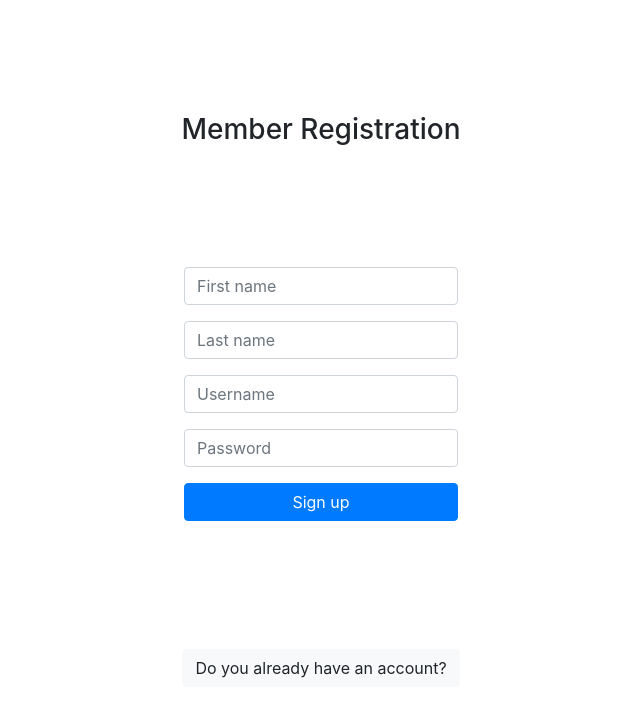
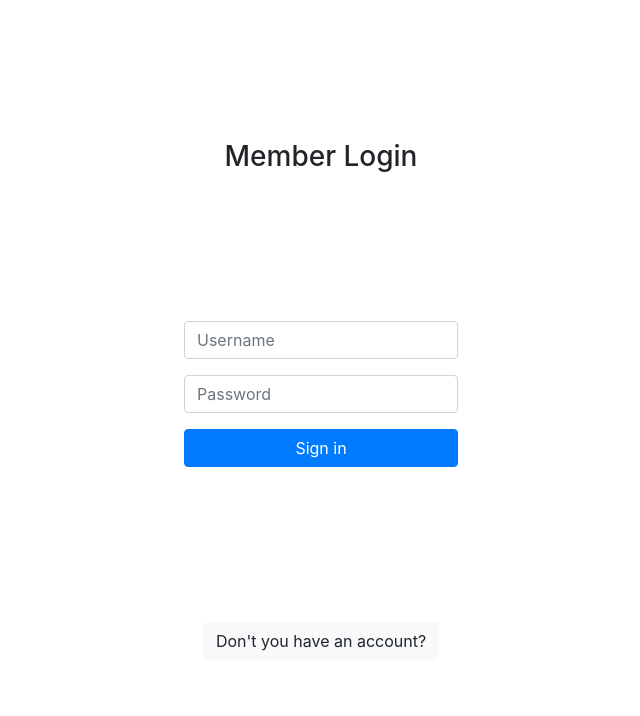
Before and after one commit to LucasOliveraPolytech/chat-app-frontend, a React (Create React App) app: page /auth/signin in a window 1280 px wide. Shown: the top 716 px of the page, without its empty margins (319-959 px from the left). Built offline with nearby package versions, Linux system fonts and the light colour scheme.

Commit message:
Create a the sign in page and a route between it and the sing up page

```diff
--- a/package.json
+++ b/package.json
@@ -10,6 +10,7 @@
     "react": "^16.12.0",
     "react-bootstrap": "^1.0.0-beta.16",
     "react-dom": "^16.12.0",
+    "react-router-dom": "^5.1.2",
     "react-scripts": "3.3.1"
   },
   "scripts": {
--- a/src/App.js
+++ b/src/App.js
@@ -1,11 +1,18 @@
 import React from 'react'
 import './App.css'
-import SingupPage from './Pages/SingupPage.js'
+import SignupPage from './Pages/SignupPage.js'
+import SigninPage from './Pages/SigninPage.js'
 import 'bootstrap/dist/css/bootstrap.min.css'
+import { BrowserRouter as Router, Switch, Route } from 'react-router-dom'
 
 function App () {
   return (
-    <SingupPage />
+    <Router>
+      <Switch>
+        <Route path='/auth/signup' exact component={SignupPage} />
+        <Route path='/auth/signin' exact component={SigninPage} />
+      </Switch>
+    </Router>
   )
 }
 
--- /dev/null
+++ b/src/Pages/SigninPage.js
@@ -0,0 +1,33 @@
+import React from 'react'
+import Container from 'react-bootstrap/Container'
+import Form from 'react-bootstrap/Form'
+import Button from 'react-bootstrap/Button'
+import '../Styles/styles.css'
+
+export default class SigninPage extends React.Component {
+  render () {
+    return (
+      <Container className='centeredContent'>
+        <h3>Member Login</h3>
+        <Form>
+          <Form.Group controlId='singupFormUsername'>
+            <Form.Control placeholder='Username' />
+          </Form.Group>
+
+          <Form.Group controlId='singupFormPassword'>
+            <Form.Control type='password' placeholder='Password' />
+          </Form.Group>
+
+          <Form.Group controlId='signupFormButton'>
+            <Button variant='primary' type='submit' block>
+                    Sign in
+            </Button>
+          </Form.Group>
+        </Form>
+        <Button variant='light' href='/auth/signup'>
+                  Don't you have an account?
+        </Button>
+      </Container>
+    )
+  }
+}
--- a/src/Pages/SingupPage.js
+++ b/src/Pages/SignupPage.js
@@ -4,25 +4,25 @@ import Form from 'react-bootstrap/Form'
 import Button from 'react-bootstrap/Button'
 import '../Styles/styles.css'
 
-export default class SingupPage extends React.Component {
+export default class SignupPage extends React.Component {
   render () {
     return (
       <Container className='centeredContent'>
         <h3>Member Registration</h3>
         <Form>
-          <Form.Group controlId='singupFormFirstName'>
+          <Form.Group controlId='signupFormFirstName'>
             <Form.Control placeholder='First name' />
           </Form.Group>
 
-          <Form.Group controlId='singupFormLastName'>
+          <Form.Group controlId='signupFormLastName'>
             <Form.Control placeholder='Last name' />
           </Form.Group>
 
-          <Form.Group controlId='singupFormUsername'>
+          <Form.Group controlId='signupFormUsername'>
             <Form.Control placeholder='Username' />
           </Form.Group>
 
-          <Form.Group controlId='singupFormPassword'>
+          <Form.Group controlId='signupFormPassword'>
             <Form.Control type='password' placeholder='Password' />
           </Form.Group>
 
@@ -32,7 +32,7 @@ export default class SingupPage extends React.Component {
             </Button>
           </Form.Group>
         </Form>
-        <Button variant='light'>
+        <Button variant='light' href='/auth/signin'>
                   Do you already have an account?
         </Button>
       </Container>
```
Also changed, not shown: 1 other file (tests, documents, lock files or other folders).
